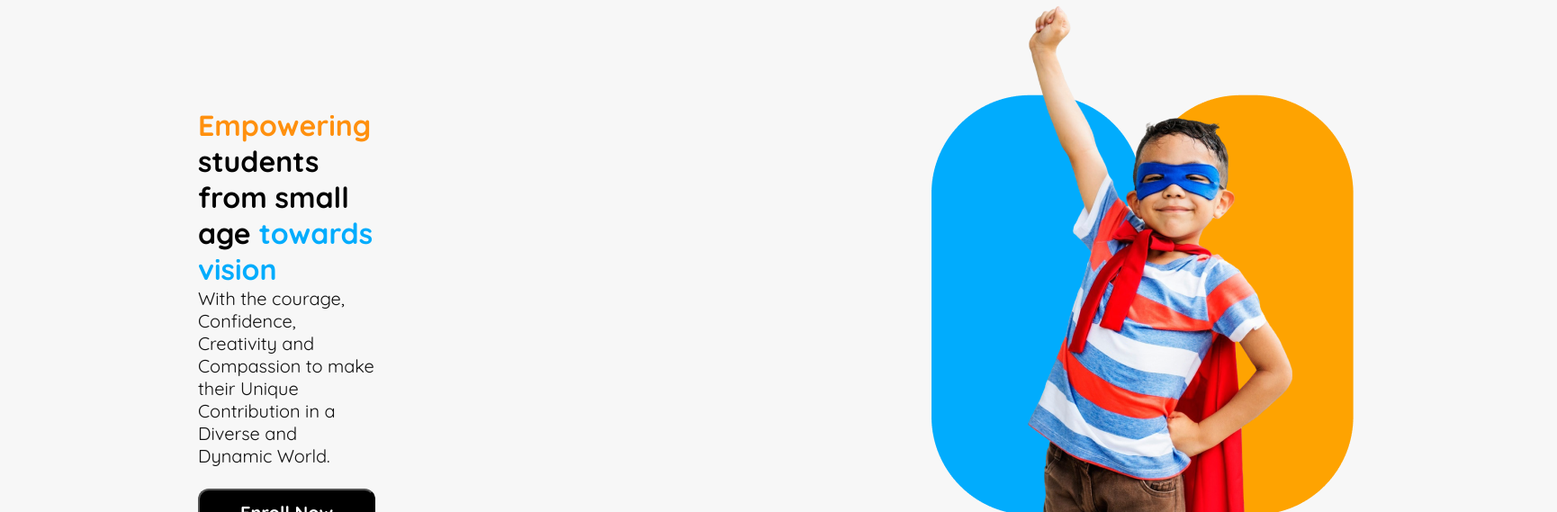
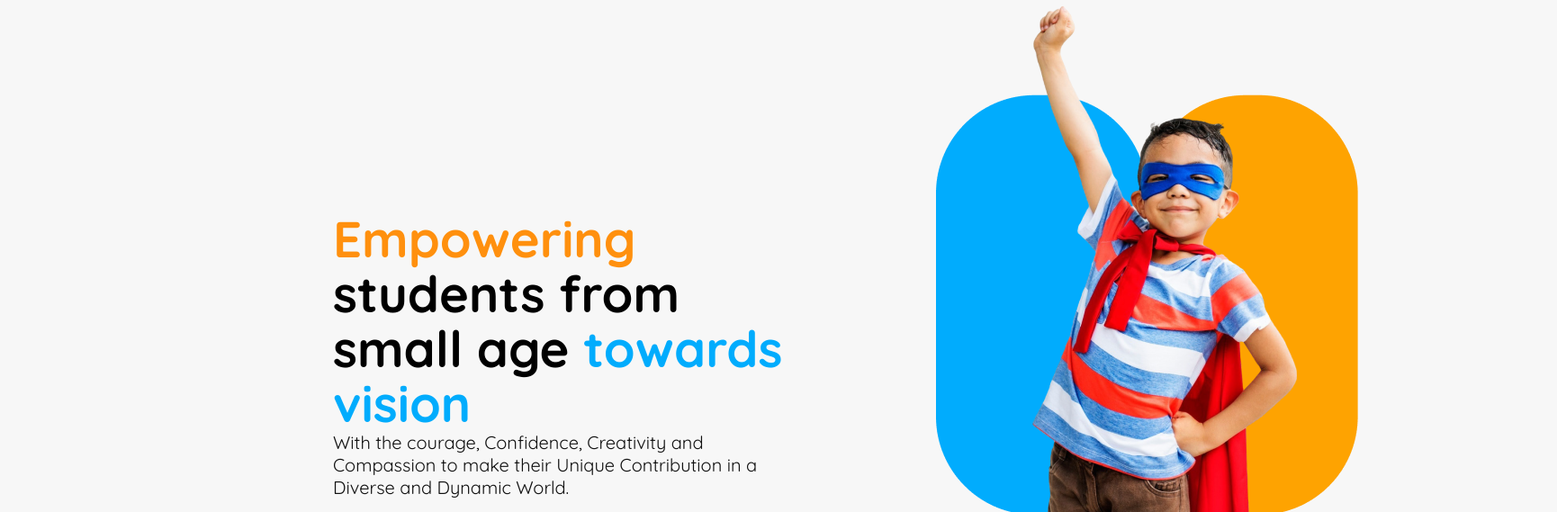
Before and after one commit to Juthi-79/kids-school, a plain HTML site: page index.html in a window 1280 px wide. Shown: the part 85-654 px from the top of the page at 90% size, 1730 px wide, since content can reach past the window. Drawn offline with Linux system fonts and the light colour scheme.

Commit message:
banner section commited

```diff
--- a/index.html
+++ b/index.html
@@ -5,6 +5,7 @@
     <meta name="viewport" content="width=device-width, initial-scale=1.0">
     <title>Kids School</title>
     <link rel="stylesheet" href="styles/school.css">
+    <link rel="stylesheet" href="https://cdnjs.cloudflare.com/ajax/libs/font-awesome/6.7.2/css/all.min.css" integrity="sha512-Evv84Mr4kqVGRNSgIGL/F/aIDqQb7xQ2vcrdIwxfjThSH8CSR7PBEakCr51Ck+w+/U6swU2Im1vVX0SVk9ABhg==" crossorigin="anonymous" referrerpolicy="no-referrer" />
     <style>
         *{
             margin: 0px;
@@ -35,7 +36,7 @@
                 <button class="btn-primary">Contact</button>
             </div>
         </nav>
-        <div class="banner">
+        <div class="banner hide">
             <div class="banner-title">
                 <h1 class="title"><span class="primary-color">Empowering</span>
                 students from small age <span class="secondary-color">towards vision</span></h1>
@@ -84,8 +85,8 @@
                     <p class="read-3 text-align">Read More</p>
                 </div>
             </div>
-            <div class="card-arrow">
-
+            <div>
+                <!-- <i class="fa-solid fa-house-circle-exclamation"></i> -->
             </div>
         </section>
         <section class="stories">
--- a/styles/school.css
+++ b/styles/school.css
@@ -9,6 +9,9 @@
 
 /* shared styles */
 
+.hide{
+  /* display: ; */
+}
 .navbar-item{
   text-decoration: none;
   font-family: "Quicksand", serif;
@@ -90,23 +93,49 @@
   }
   /* Banner section style */
 .banner{
+  /* display: flex;
+  flex-direction: row; */
+  /* gap: 20px; */
+  /* justify-content: space-between; */
+  /* margin: 0px 50px 0 80px; */
+  /* padding-bottom: 2px; */
+
+  /* position: absolute; */
+width: 1500px;
+height: 575px;
+left: 141px;
+top: 100px;
+/* Auto layout */
 display: flex;
 flex-direction: row;
-  gap: 50px;
-  margin: 0px 50px 0 80px;
-  padding-bottom: 2px;
+justify-content: center;
+align-items: center;
+gap: 70px;
+padding: 0px;
+/* background-color: #FF900E; */
+margin-left: 90px;
 }
 .banner-title{
-  /* padding-top: 130px; */
-  /* padding-bottom: 30px; */
-  /* position: absolute; */
-  width: 1170px;
-  height: 575px;
-  /* left: 141px;
-  top: 100px; */
-  /* margin: 122px 518px 122px 0px; */
-  margin: 122px 518px 10px 0px;
+  width: 500px;
+  height: 100px;
+  padding: 150px 50px 150px 0px;
+  /* margin: 122px 518px 10px 0px; */
+  /* background-color: aquamarine; */
+  /* justify-content: center; */
+  align-items: center;
 }
+.banner-picture{
+  /* width: 468.61px;
+  height: 575px; */
+  /* background-color: antiquewhite; */
+}
+
+.title{
+  font-size: 56px;
+font-weight: 700;
+line-height: 61px;
+}
+
 .primary-color{
   color: #FF900E;
 }
@@ -271,15 +300,18 @@ gap: 29px;
 }
 
 .story-right{
-  border: 1px solid black;
+  /* border: 1px solid black; */
+  border: none;
   width: 601px;
   height: 622.4px;
   display: grid;
   grid-template-columns: repeat(2, 1fr);
+  gap: 30px;
 }
 
 .story-1, .story-2, .story-3, .story-4{
-  border: 1px solid black;
+  /* border: 1px solid black; */
+  border: none;
   margin: auto;
   position: relative;
   /* width: 540.27px;
@@ -297,6 +329,8 @@ gap: 29px;
 footer{
   background: rgb(1, 172, 253);
   display: flex;
+  flex-direction: row;
+  justify-content: space-between;
   color: white;
   padding: 123px 228px 174px 140px;
 }
```
Lines whose indentation alone changed are shown as unchanged.
